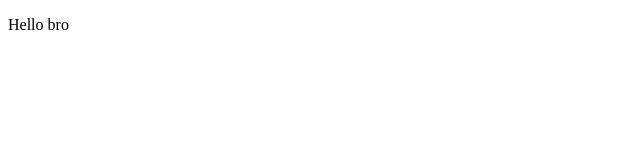
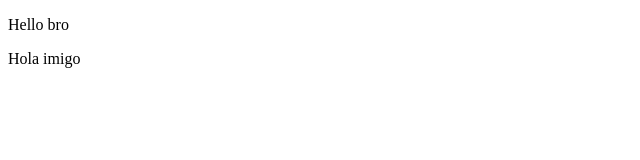
Before and after one commit to Duckoboye/kashoot, a React (Create React App) app: page / in a window 1280 px wide. Shown: the top 160 px of the page, without its empty margins (0-640 px from the left). Built offline with nearby package versions, Linux system fonts and the light colour scheme.

Commit message:
Update App.js

```diff
--- a/src/App.js
+++ b/src/App.js
@@ -1,10 +1,9 @@
-
-
 function App() {
   return (
     <div className="App">
       <header className="App-header">
         <p>Hello bro</p>
+        <p>Hola imigo</p>
       </header>
     </div>
   );
```
